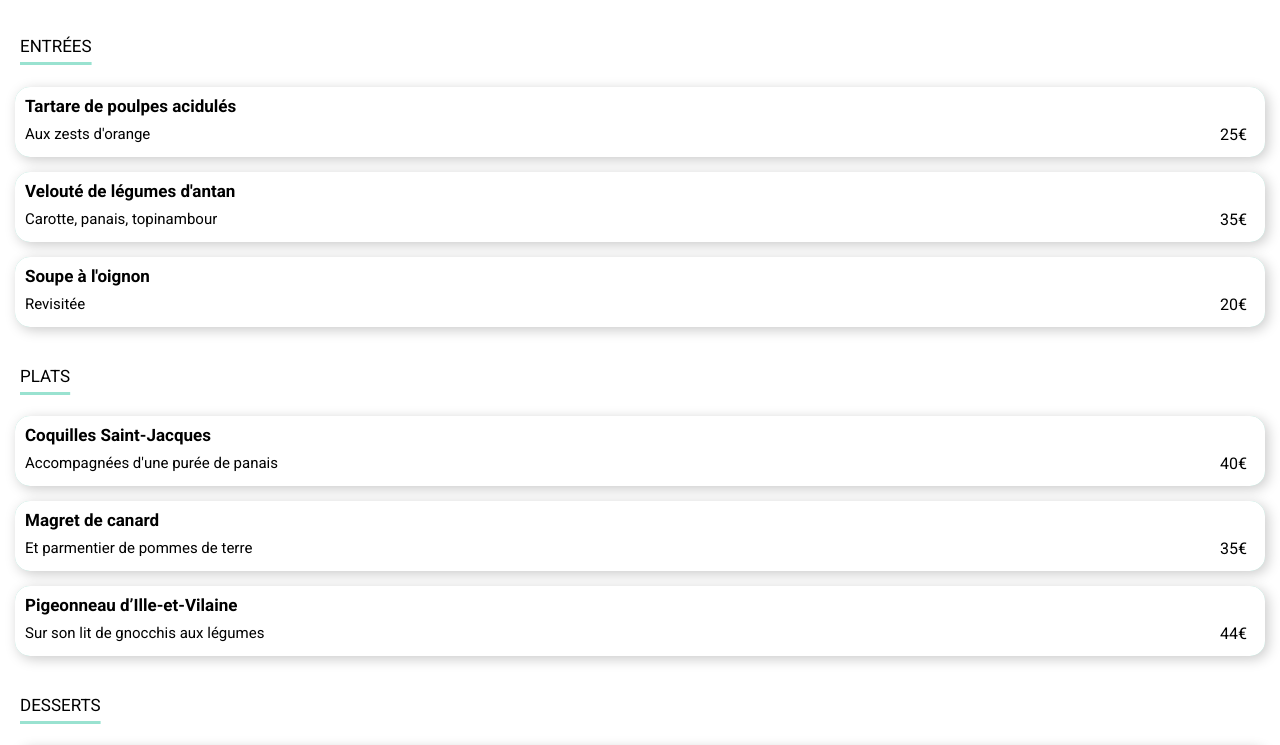
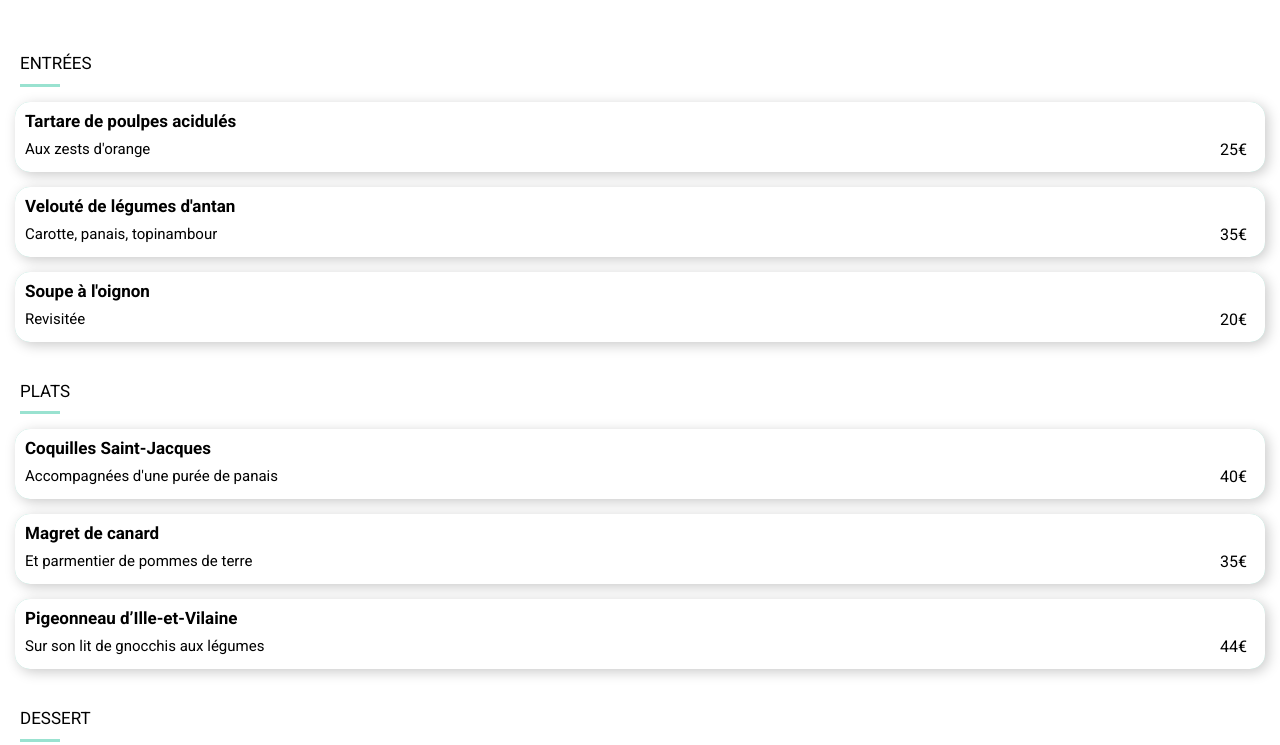
Before and after one commit to cbourgouin/P3_Site_Ohmyfood, a website: page public/menu01.html in a window 1280 px wide. Shown: the part 468-1213 px from the top of the page. Drawn offline with Linux system fonts and the light colour scheme; files that its build step writes are made by us from their sources; a web font is replaced by a local one.

Commit message:
Details + creation de la version desktop

```diff
--- a/public/menu01.html
+++ b/public/menu01.html
@@ -32,8 +32,11 @@
             </form>
         </div>
         <article class="menu__entreePlatsDessert">
-            <p class="menu__entreePlatsDessert__titre titre apparition--1">ENTRÉES</p>
-            <div class="card apparition--2">
+            <div class="menu__entreePlatsDessert__titreTypePlats">
+                <p class="menu__entreePlatsDessert__titreTypePlats__titre">ENTRÉES</p>
+                <div class="menu__entreePlatsDessert__titreTypePlats__sousLigne"></div>
+            </div>
+            <div class="card">
                 <div class="card__contenu">
                     <h3 class="card__contenu__titre">Tartare de poulpes acidulés</h3>
                     <p class="card__contenu__precision">
@@ -45,7 +48,7 @@
                     <i class="fa-solid fa-circle-check"></i>
                 </div>
             </div>
-            <div class="card apparition--3">
+            <div class="card">
                 <div class="card__contenu">
                     <h3 class="card__contenu__titre">Velouté de légumes d'antan</h3>
                     <p class="card__contenu__precision">
@@ -57,7 +60,7 @@
                     <i class="fa-solid fa-circle-check"></i>
                 </div>
             </div>
-            <div class="card apparition--4">
+            <div class="card">
                 <div class="card__contenu">
                     <h3 class="card__contenu__titre">Soupe à l'oignon</h3>
                     <div class="card__contenu__precision">
@@ -71,8 +74,11 @@
             </div>
         </article>
         <article class="menu__entreePlatsDessert">
-            <p class="menu__entreePlatsDessert__titre titre apparition--5">PLATS</p>
-            <div class="card apparition--6">
+            <div class="menu__entreePlatsDessert__titreTypePlats">
+                <p class="menu__entreePlatsDessert__titreTypePlats__titre">PLATS</p>
+                <div class="menu__entreePlatsDessert__titreTypePlats__sousLigne"></div>
+            </div>
+            <div class="card">
                 <div class="card__contenu">
                     <h3 class="card__contenu__titre">Coquilles Saint-Jacques</h3>
                     <div class="card__contenu__precision">
@@ -84,7 +90,7 @@
                     <i class="fa-solid fa-circle-check"></i>
                 </div>
             </div>
-            <div class="card apparition--7">
+            <div class="card">
                 <div class="card__contenu">
                     <h3 class="card__contenu__titre">Magret de canard</h3>
                     <div class="card__contenu__precision">
@@ -96,7 +102,7 @@
                     <i class="fa-solid fa-circle-check"></i>
                 </div>
             </div>
-            <div class="card apparition--8">
+            <div class="card">
                 <div class="card__contenu">
                     <h3 class="card__contenu__titre">Pigeonneau d’Ille-et-Vilaine</h3>
                     <div class="card__contenu__precision">
@@ -110,8 +116,11 @@
             </div>
         </article>
         <article class="menu__entreePlatsDessert">
-            <p class="menu__entreePlatsDessert__titre titre apparition--9">DESSERTS</p>
-            <div class="card apparition--10">
+            <div class="menu__entreePlatsDessert__titreTypePlats">
+                <p class="menu__entreePlatsDessert__titreTypePlats__titre">DESSERT</p>
+                <div class="menu__entreePlatsDessert__titreTypePlats__sousLigne"></div>
+            </div>
+            <div class="card">
                 <div class="card__contenu">
                     <h3 class="card__contenu__titre">Pétales de violettes glacés</h3>
                     <div class="card__contenu__precision">
@@ -123,7 +132,7 @@
                     <i class="fa-solid fa-circle-check"></i>
                 </div>
             </div>
-            <div class="card apparition--11">
+            <div class="card">
                 <div class="card__contenu">
                     <h3 class="card__contenu__titre">Fondant au chocolat</h3>
                     <div class="card__contenu__precision">
@@ -135,7 +144,7 @@
                     <i class="fa-solid fa-circle-check"></i>
                 </div>
             </div>
-            <div class="card apparition--12">
+            <div class="card">
                 <div class="card__contenu">
                     <h3 class="card__contenu__titre">Millefeuille croustillant</h3>
                     <div class="card__contenu__precision">
--- a/sass/pages/_accueil.scss
+++ b/sass/pages/_accueil.scss
@@ -130,6 +130,7 @@
         &__num {
             height: 24px;
             width: 24px;
+            min-width: 24px;
             line-height: 24px;
             border-radius: 12px;
             color: white;
--- a/sass/pages/_menu.scss
+++ b/sass/pages/_menu.scss
@@ -1,10 +1,9 @@
 .menu {
-
-    @include animation-apparition-with-delay;
 
     &__photo {
         width: 100%;
         object-fit: cover;
+
         @include tablette-size {
             height: 300px;
         }
@@ -30,18 +29,25 @@
 
     &__entreePlatsDessert {
         margin-bottom: 40px;
+        &__titreTypePlats {
+            @include animation-apparition-with-delay;
+            margin: 0 0 0 20px;
+            &__titre {
+                position: relative;
+                margin-bottom: 0;
+            }
+            &__sousLigne {
+                height: 3px;
+                width: 40px;
+                background-color: $couleur-tertiaire;
+                margin: 10px 0 15px 0;
+            }
+        }
 
-        &__titre {
-            position: relative;
-            @include animation-apparition-with-delay;
-            text-decoration: underline;
-            text-decoration-color: $couleur-tertiaire;
-            text-decoration-thickness: 3px;
-            text-underline-offset: 10px;
-        }
 
         .card {
             @include ombre;
+            @include animation-apparition-with-delay;
             height: 70px;
             margin: 0 15px 15px 15px;
             border-radius: 15px;
--- a/sass/utils/_mixins.scss
+++ b/sass/utils/_mixins.scss
@@ -16,7 +16,7 @@
 
 @mixin animation-apparition-with-delay {
     @for $i from 1 through 12 {
-        .apparition--#{$i} {
+        &:nth-child(#{$i}) {
             opacity: 0;
             bottom:  -50px;
             animation: animation_menu_card 1s ease-out;
```
Also changed, not shown: public/css/style.css, 1 other file.
